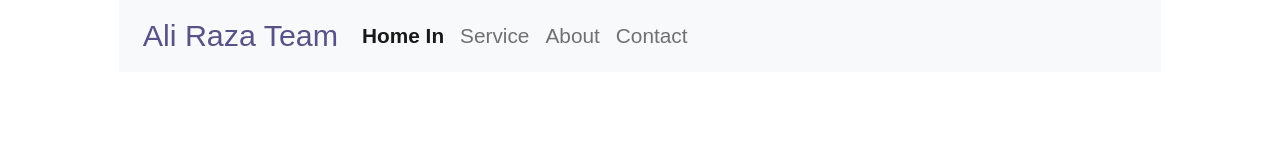
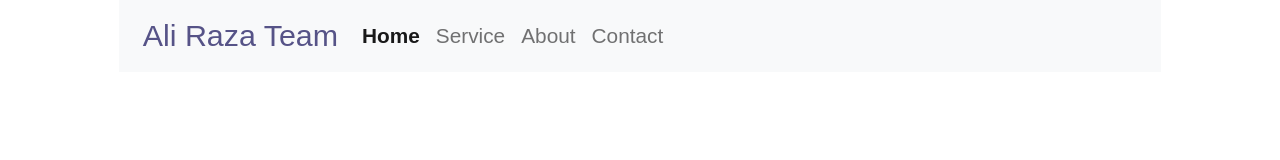
Before and after one commit to ali-203/compeleteaniamted, a React (Create React App) app: page / in a window 1280 px wide. Shown: the top 160 px of the page. Built offline with nearby package versions, Linux system fonts and the light colour scheme; a web font is replaced by a local one.

Commit message:
Update Navbar.jsx

```diff
--- a/src/Navbar.jsx
+++ b/src/Navbar.jsx
@@ -23,7 +23,7 @@
 
            <NavLink activeClassName="menu_active"
             exact
-            className="nav-link active" aria-current="page" to="/">Home in
+            className="nav-link active" aria-current="page" to="/">Home
           </NavLink>
         </li>
         <li className="nav-item">
```
